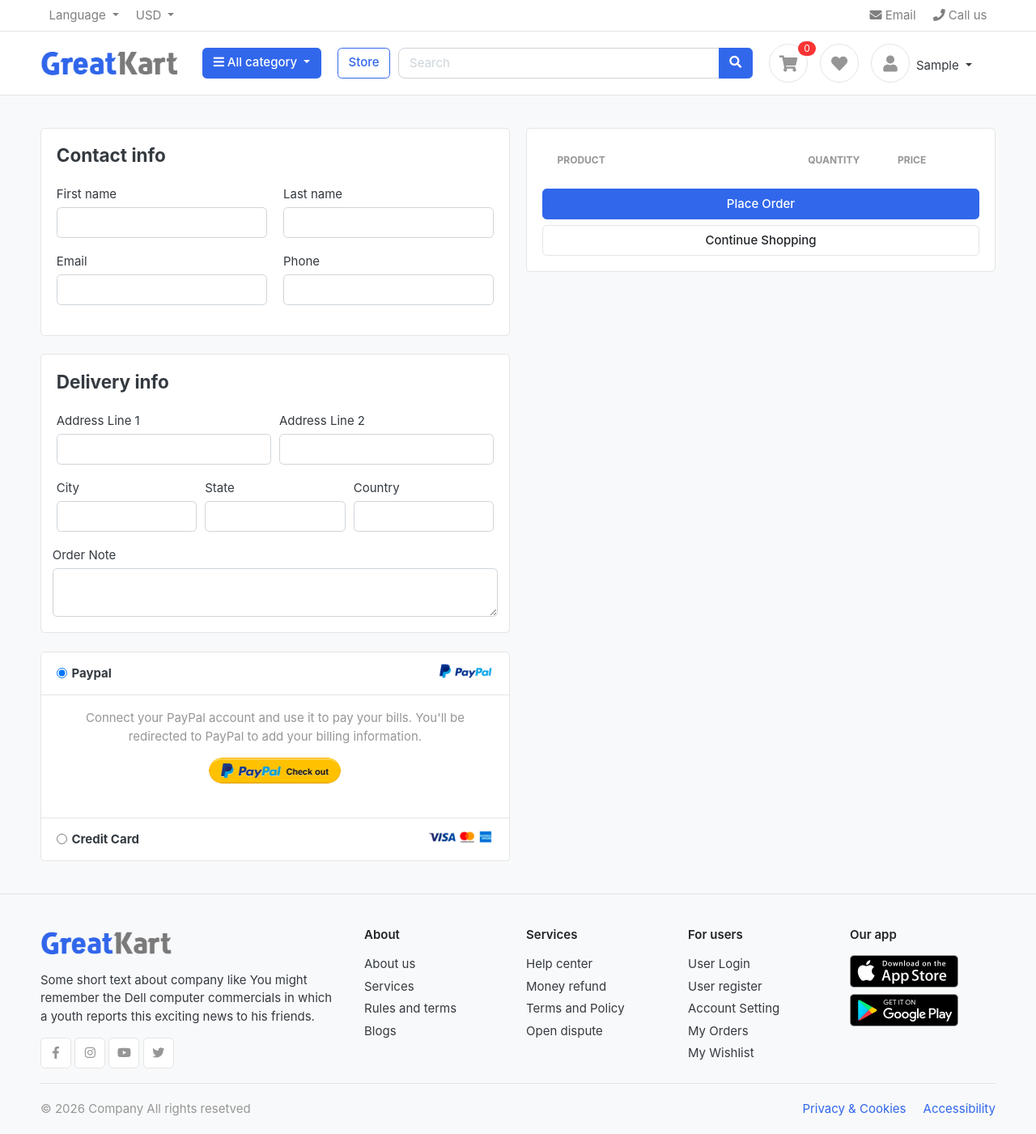
After one commit to MohammedAMohsen/GreatCart, a Django app: page /cart/checkout/ in a window 1280 px wide. The commit adds this page. Shown: the whole page at 81% size. Run offline with Django 5.2, Linux system fonts and the light colour scheme; a user stored in the database is signed in; tables that the repository leaves empty hold one stand-in row (values such as "Sample post"); lists and menus that the app fills with data are empty; some libraries are stand-ins or nearby versions; some web fonts are replaced.

Commit message:
Add functionality merge_cart to user on login

```diff
--- a/GreatCart/views.py
+++ b/GreatCart/views.py
@@ -4,7 +4,7 @@ from django.http import Http404
 
 
 def home(request):
-    products = Product.objects.all()[:8]
+    products = Product.objects.all().order_by('-created_date')[:8]
     context = {
         'products': products,
     }
--- a/accounts/views.py
+++ b/accounts/views.py
@@ -6,6 +6,7 @@ from django.contrib.auth.decorators import login_required
 from django.contrib.auth import authenticate, login, logout
 from django.contrib.auth.views import PasswordResetConfirmView
 from django.urls import reverse_lazy
+from carts.views import merge_cart
 
 # Verification email
 from django.contrib.sites.shortcuts import get_current_site
@@ -35,7 +36,6 @@ def register(request):
             })
             send_email = EmailMessage(mail_supject, message, to=[user.email])
             send_email.send()
-
             return redirect('/accounts/login/?command=verification&email='+user.email)
         else:
             messages.error(request, 'An error occured during registration')
@@ -67,6 +67,7 @@ def login_page(request):
         password = request.POST.get('password')
         user = authenticate(request, email=email, password=password)
         if user is not None:
+            merge_cart(request, user)
             login(request, user)
             return redirect(request.GET.get('next', 'dashboard'))
         messages.error(request, 'Invalid email or password !')
--- a/carts/admin.py
+++ b/carts/admin.py
@@ -2,7 +2,7 @@ from django.contrib import admin
 from .models import Cart, CartItem
 
 class CartAdmin(admin.ModelAdmin):
-    list_display = ('cart_id', 'date_added')
+    list_display = ('identifier', 'date_added')
 
 class CartItemAdmin(admin.ModelAdmin):
     list_display = ('product', 'cart', 'quantity', 'is_active')
--- a/carts/context_processors.py
+++ b/carts/context_processors.py
@@ -1,6 +1,5 @@
 from .models import Cart, CartItem
 from .views import _cart_id
-from store.models import Product
 
 def counter(request):
     cart_count = 0
@@ -8,7 +7,7 @@ def counter(request):
         return {}
     else:
         try:
-            cart = Cart.objects.get(cart_id = _cart_id(request))
+            cart = Cart.objects.get(identifier = _cart_id(request))
             cart_items = CartItem.objects.all().filter(cart=cart)
             for cart_item in cart_items:
                 cart_count += cart_item.quantity
--- a/carts/urls.py
+++ b/carts/urls.py
@@ -6,4 +6,5 @@ urlpatterns = [
     path('add_cart/<int:product_id>/', views.add_cart, name='add-cart'),
     path('remove_cart/<int:product_id>/<int:cart_item_id>/', views.remove_cart, name='remove-cart'),
     path('delete_cart/<int:product_id>/<int:cart_item_id>/', views.delete_cart, name='delete-cart'),
+    path('checkout/', views.checkout, name='checkout'),
 ]
--- a/carts/views.py
+++ b/carts/views.py
@@ -3,19 +3,22 @@ from .models import Cart, CartItem
 from store.models import Product, Variation
 from django.contrib import messages
 from django.core.exceptions import ObjectDoesNotExist
+from django.contrib.auth.decorators import login_required
 
 
 def _cart_id(request):
-    cart = request.session.session_key
-    if not cart:
-        cart = request.session.create()
+    if request.user.is_authenticated:
+        cart = request.user.id
+    else:
+        cart = request.session.session_key
+        if not cart:
+            cart = request.session.create()
     return cart
 
 
 def add_cart(request, product_id):
     product = Product.objects.get(id=product_id) # get the product
     product_variation = []
-
     if request.method == 'POST':
         for item in request.POST:
             key = item
@@ -25,13 +28,11 @@ def add_cart(request, product_id):
                 product_variation.append(variation)
             except:
                 pass
-
     if product.is_available and product.stock > 0:
-
         try:
-            cart = Cart.objects.get(cart_id=_cart_id(request)) # get the cart useing the cart_id present in the session
+            cart = Cart.objects.get(identifier=_cart_id(request)) # get the cart useing the identifier present in the session
         except Cart.DoesNotExist:
-            cart = Cart.objects.create(cart_id=_cart_id(request))
+            cart = Cart.objects.create(identifier=_cart_id(request))
         cart.save()
 
         is_cart_item_exists = CartItem.objects.filter(product=product, cart=cart).exists()
@@ -69,7 +70,7 @@ def add_cart(request, product_id):
 
 def remove_cart(request, product_id, cart_item_id):
     product = get_object_or_404(Product, id=product_id)
-    cart = Cart.objects.get(cart_id=_cart_id(request))
+    cart = Cart.objects.get(identifier=_cart_id(request))
     cart_item = get_object_or_404(CartItem, cart=cart, product=product, id=cart_item_id)
     if cart_item.quantity > 1:
         cart_item.quantity -= 1
@@ -81,15 +82,55 @@ def remove_cart(request, product_id, cart_item_id):
 
 def delete_cart(request, product_id, cart_item_id):
     product = get_object_or_404(Product, id=product_id)
-    cart = Cart.objects.get(cart_id=_cart_id(request))
+    cart = Cart.objects.get(identifier=_cart_id(request))
     cart_item = get_object_or_404(CartItem, cart=cart, product=product, id=cart_item_id)
     cart_item.delete()
     return redirect('cart')
 
 
+def merge_cart(request, user):
+    try:
+        cart = Cart.objects.get(identifier=_cart_id(request))
+        is_cart_item_exists = CartItem.objects.filter(cart=cart).exists()
+        if is_cart_item_exists:
+            cart_item = CartItem.objects.filter(cart=cart)
+            if Cart.objects.filter(identifier=user.id).exists():
+                cartuser = Cart.objects.get(identifier=user.id)
+                for item in cart_item:
+                    if CartItem.objects.filter(cart=cartuser, product=item.product).exists():
+                        cart_item = CartItem.objects.filter(cart=cartuser, product=item.product)
+                        product_variation = [*item.variations.all()]
+                        items_user = []
+                        id = []
+                        for item_user in cart_item:
+                            items_user.append([*item_user.variations.all()])
+                            id.append(item_user.id)
+                        if product_variation in items_user:
+                            index = items_user.index(product_variation)
+                            item_id = id[index]
+                            cart_item = CartItem.objects.get(id=item_id, product=item.product)
+                            cart_item.quantity += item.quantity
+                            cart_item.save()
+                        else:
+                            cart_item = CartItem.objects.create(cart=cartuser, product=item.product, quantity=item.quantity)
+                            cart_item.variations.add(*item.variations.all())
+                            cart_item.save()
+                    else:
+                        cart_item = CartItem.objects.create(cart=cartuser, product=item.product, quantity=item.quantity)
+                        cart_item.variations.add(*item.variations.all())
+                        cart_item.save()
+            else:
+                cart.identifier = user.id
+                cart.save()
+        if cart.identifier == _cart_id(request):
+            cart.delete()
+    except:
+        pass
+
+
 def cart(request, total=0, tax=0, grand_total=0, cart_items=None):
     try:
-        cart = Cart.objects.get(cart_id=_cart_id(request))
+        cart = Cart.objects.get(identifier=_cart_id(request))
         cart_items = CartItem.objects.filter(cart=cart, is_active=True)
         for cart_item in cart_items:
             total += (cart_item.product.price * cart_item.quantity)
@@ -105,3 +146,24 @@ def cart(request, total=0, tax=0, grand_total=0, cart_items=None):
         'grand_total': grand_total,
     }
     return render(request, 'store/cart.html', context)
+
+
+@login_required(login_url='login')
+def checkout(request, total=0, tax=0, grand_total=0, cart_items=None):
+    try:
+        cart = Cart.objects.get(identifier=_cart_id(request))
+        cart_items = CartItem.objects.filter(cart=cart, is_active=True)
+        for cart_item in cart_items:
+            total += (cart_item.product.price * cart_item.quantity)
+        tax = (2 * total) / 100  # 2% قيمة الضريبة
+        grand_total = total + tax
+    except ObjectDoesNotExist:
+        pass
+
+    context = {
+        'tax': tax,
+        'total': total,
+        'cart_items': cart_items,
+        'grand_total': grand_total,
+    }
+    return render(request, 'store/checkout.html', context)
--- a/templates/includes/navbar.html
+++ b/templates/includes/navbar.html
@@ -91,10 +91,10 @@
             <div class="col-lg-3 col-sm-12 col-md-12 col-12">
                 {% if request.user.is_authenticated %}
                     <div class="d-flex justify-content-md-end-special widgets-wrap">
-                        <a href="{% url 'store' %}" class="widget-header mr-3">
+                        <a href="{% url 'cart' %}" class="widget-header mr-3">
                             <div class="icon">
                                 <i class="icon-sm rounded-circle border fa fa-shopping-cart"></i>
-                                <span class="notify">0</span>
+                                <span class="notify">{{ cart_count }}</span>
                             </div>
                         </a>
                         <a href="#" class="widget-header mr-3">
--- a/templates/store/cart.html
+++ b/templates/store/cart.html
@@ -89,7 +89,7 @@
 							<p class="text-center mb-3">
 								<img src="{% static './images/misc/payments.png' %}" height="26">
 							</p>
-							<a href="./place-order.html" class="btn btn-primary btn-block"> Checkout </a>
+							<a href="{% url 'checkout' %}" class="btn btn-primary btn-block"> Checkout </a>
 							<a href="{% url 'store' %}" class="btn btn-light btn-block">Continue Shopping</a>
 						</div> <!-- card-body.// -->
 					</div> <!-- card.// -->
--- /dev/null
+++ b/templates/store/checkout.html
@@ -0,0 +1,164 @@
+{% extends 'base.html' %}
+{% load static %}
+{% block content %}
+<section class="section-content padding-y bg" style="min-height: 55vh;">
+	<div class="container">
+        <!-- ============================ COMPONENT 1 ================================= -->
+        <div class="row">
+            <aside class="col-lg-6">
+                <form action="" method="POST">
+                <article class="card mb-4">
+                    <div class="card-body">
+                        <h4 class="card-title mb-4">Contact info</h4>
+                        <div class="row">
+                            <div class="form-group col-sm-6">
+                                <label>First name</label>
+                                <input type="text" name="first_name" class="form-control" required>
+                            </div>
+                            <div class="form-group col-sm-6">
+                                <label>Last name</label>
+                                <input type="text" name="last_name"  class="form-control" required>
+                            </div>
+                            <div class="form-group col-sm-6">
+                                <label>Email</label>
+                                <input type="email" name="email"  class="form-control" required>
+                            </div>
+                            <div class="form-group col-sm-6">
+                                <label>Phone</label>
+                                <input type="text" name="phone" class="form-control" required>
+                            </div>
+                        </div> <!-- row.// -->
+                    </div> <!-- card-body.// -->
+                </article> <!-- card.// -->
+                <article class="card mb-4">
+                    <div class="card-body">
+                        <h4 class="card-title mb-4">Delivery info</h4>
+                        <div class="form-row">
+                            <div class="col form-group">
+                                <label>Address Line 1</label>
+                                <input type="text" name="Address_Line_1" class="form-control" required>
+                            </div>
+                            <div class="col form-group">
+                                <label>Address Line 2</label>
+                                <input type="text" name="Address_Line_2" class="form-control">
+                            </div>
+                        </div>
+                        <div class="form-row">
+                            <div class="col form-group">
+                                <label>City</label>
+                                <input type="text" name="city" class="form-control" required>
+                            </div>
+                            <div class="col form-group">
+                                <label>State</label>
+                                <input type="text" name="state" class="form-control" required>
+                            </div>
+                            <div class="col form-group">
+                                <label>Country</label>
+                                <input type="text" name="country" class="form-control" required>
+                            </div>
+                        </div>
+                        <div class="form-row">
+                            <label>Order Note</label>
+                            <textarea name="order_note" rows="2" class="form-control"></textarea>
+                        </div>
+                    </div> <!-- card-body.// -->
+                </article> <!-- card.// -->
+                <article class="accordion" id="accordion_pay">
+                    <div class="card">
+                        <header class="card-header">
+                            <img src="{% static './images/misc/payment-paypal.png' %}" class="float-right" height="24">
+                            <label class="form-check collapsed" data-toggle="collapse" data-target="#pay_paynet">
+                                <input class="form-check-input" name="payment-option" checked type="radio" value="option2">
+                                <h6 class="form-check-label">
+                                    Paypal
+                                </h6>
+                            </label>
+                        </header>
+                        <div id="pay_paynet" class="collapse show" data-parent="#accordion_pay">
+                        <div class="card-body">
+                            <p class="text-center text-muted">Connect your PayPal account and use it to pay your bills. You'll be redirected to PayPal to add your billing information.</p>
+                            <p class="text-center">
+                                <a href="#"><img src="{% static './images/misc/btn-paypal.png' %}" height="32"></a>
+                                <br><br>
+                            </p>
+                        </div> <!-- card body .// -->
+                        </div> <!-- collapse .// -->
+                    </div> <!-- card.// -->
+                    <div class="card">
+                    <header class="card-header">
+                        <img src="{% static './images/misc/payment-card.png' %}" class="float-right" height="24">
+                        <label class="form-check" data-toggle="collapse" data-target="#pay_payme">
+                            <input class="form-check-input" name="payment-option" type="radio" value="option2">
+                            <h6 class="form-check-label"> Credit Card  </h6>
+                        </label>
+                    </header>
+                    <div id="pay_payme" class="collapse" data-parent="#accordion_pay">
+                        <div class="card-body">
+                            <p class="alert alert-success">Some information or instruction</p>
+                            <form class="form-inline">
+                                <input type="text" class="form-control mr-2" placeholder="xxxx-xxxx-xxxx-xxxx" name="">
+                                <input type="text" class="form-control mr-2" style="width: 100px"  placeholder="dd/yy" name="">
+                                <input type="number" maxlength="3" class="form-control mr-2"  style="width: 100px"  placeholder="cvc" name="">
+                                <button class="btn btn btn-success">Button</button>
+                            </form>
+                        </div> <!-- card body .// -->
+                    </div> <!-- collapse .// -->
+                    </div> <!-- card.// -->
+                </article>
+            </aside> <!-- col.// -->
+            <aside class="col-lg-6">
+                <div class="card">
+                    <div class="card-body">
+                        <!-- <div class="card mb-2"> -->
+                            <table class="table table-borderless table-shopping-cart">
+                                <thead class="text-muted">
+                                    <tr class="small text-uppercase">
+                                        <th scope="col">Product</th>
+                                        <th scope="col" width="120" class="text-center">Quantity</th>
+                                        <th scope="col" width="120">Price</th>
+                                    </tr>
+                                </thead>
+                                <tbody>
+                                    {% for cart_item in cart_items %}
+                                        <tr>
+                                            <td>
+                                                <figure class="itemside align-items-center">
+                                                    <div class="aside"><img src="{{cart_item.product.product_images.url}}" class="img-sm"></div>
+                                                    <figcaption class="info">
+                                                        <a href="{% url 'product-detail' cart_item.product.category.slug cart_item.product.slug %}" class="title text-dark">{{cart_item.product.product_name}}</a>
+                                                        <p class="text-muted small">
+                                                            {% if cart_item.variations.all %}
+                                                                {% for item in cart_item.variations.all %}
+                                                                    {{ item.variation_category | capfirst }} : {{ item.variation_value | capfirst }} <br>
+                                                                {% endfor %}
+                                                            {% endif %}
+                                                        </p>
+                                                    </figcaption>
+                                                </figure>
+                                            </td>
+                                            <td>
+                                                <p class="text-center">{{cart_item.quantity}}</p>
+                                            </td>
+                                            <td>
+                                                <div class="price-wrap">
+                                                    <var class="price">${{cart_item.sub_total}}</var>
+                                                    <small class="text-muted"> ${{cart_item.product.price}} each </small>
+                                                </div> <!-- price-wrap .// -->
+                                            </td>
+                                        </tr>
+                                    {% endfor %}
+                                </tbody>
+                            </table>
+                        <!-- </div> card.// -->
+                        <button type="submit" name="submit" class="btn btn-primary btn-block"> Place Order </button>
+                        <a href="{% url 'store' %}" class="btn btn-light btn-block">Continue Shopping</a>
+                    </form>
+                    </div> <!-- card-body.// -->
+                </div> <!-- card.// -->
+            </aside> <!-- col.// -->
+        </div> <!-- row.// -->
+        <!-- ============================ COMPONENT 1 END .// ================================= -->
+	</div> <!-- container .//  -->
+</section>
+<!-- ========================= SECTION CONTENT END// ========================= -->
+{% endblock %}
--- a/templates/store/product_detail.html
+++ b/templates/store/product_detail.html
@@ -22,6 +22,7 @@
                             </div>
                             <p>{{ single_product.description }}</p>
                             <hr>
+                            {% if is_has_variation %}
                             <div class="row">
                                 <div class="item-option-select">
                                     <h6>Choose Color</h6>
@@ -45,6 +46,7 @@
                                 </div>
                             </div> <!-- row.// -->
                             <hr>
+                            {% endif %}
                             {% if single_product.stock <= 0 %}
                                 <h5 class="text-danger">Out Of Stock</h5>
                             {% else %}
```
Also changed, not shown: carts/models.py (+8 -3 lines), store/views.py (+5 -4 lines), carts/migrations/0005_cartitem_user_alter_cartitem_cart.py (added), carts/migrations/0006_rename_cart_id_cart_identifier_remove_cartitem_user.py (added). Lines whose indentation alone changed are shown as unchanged.
